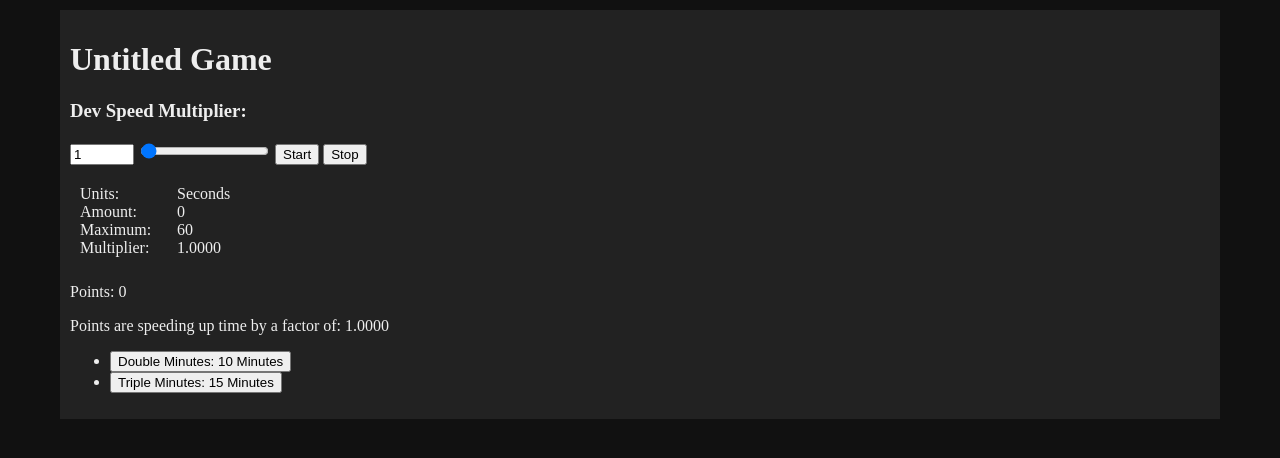
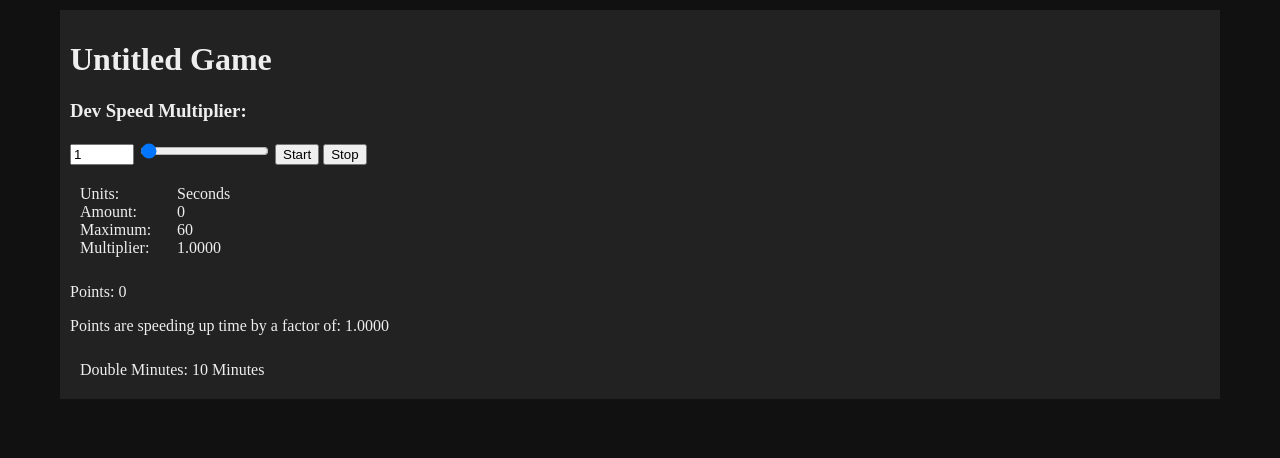
Before and after one commit to QNCNXW8R/Untitled-IGJ2022-Submission, a Svelte app: page / in a window 1280 px wide. Shown: the top 458 px of the page. Built offline with nearby package versions, Linux system fonts and the light colour scheme.

Commit message:
Fix upgrade visibility bug

```diff
--- a/src/App.svelte
+++ b/src/App.svelte
@@ -29,7 +29,7 @@
 
     var upgrades: Upgrade[] = [
         new Upgrade('Double Minutes', function() {return minutes.total >= 0}, minutes, 10, function() {minutes.multiplier.multiplyFactor(2)}),
-        new Upgrade('Triple Minutes', function() {return minutes.total >= 0}, minutes, 15, function() {minutes.multiplier.multiplyFactor(3)})
+        new Upgrade('Triple Minutes', function() {return minutes.total >= 1}, minutes, 15, function() {minutes.multiplier.multiplyFactor(3)})
     ];
 
     var points = 0;
@@ -62,7 +62,7 @@
     function onTick(): void {
         let tickrate = (1 + Math.log(points+1)) * pipeline.getRatio() * speedMult/20;
         points += tickrate;
-
+        upgrades = upgrades; // Without this line, newly-visible upgrades don't appear because reasons
         pipeline.timeUnitRelations[0].fromUnit.value += tickrate;
         pipeline.timeUnitRelations[0].fromUnit.total += tickrate;
         pipeline.convert();
@@ -125,11 +125,13 @@
     <p id=pointsAmount>Points: {Math.floor(points)}</p>
     <p>Points are speeding up time by a factor of: {(1 + Math.log(points+1)).toPrecision(5)}</p>
 
-    <ul>
+    <div class='container'>
         {#each upgrades as upgrade}
             {#if upgrade.visible()}
-                <li><button on:click={function() {attemptPurchase(upgrade)}}>{upgrade.name}: {upgrade.cost} {upgrade.costUnit.name}</button></li>
+                <div on:click={function() {attemptPurchase(upgrade)}}>
+                    {upgrade.name}: {upgrade.cost} {upgrade.costUnit.name}
+                </div>
             {/if}
         {/each}
-    </ul>
+    </div>
 </div>
```
Also changed, not shown: public/build/bundle.js, 1 other file (tests, documents, lock files or other folders).
